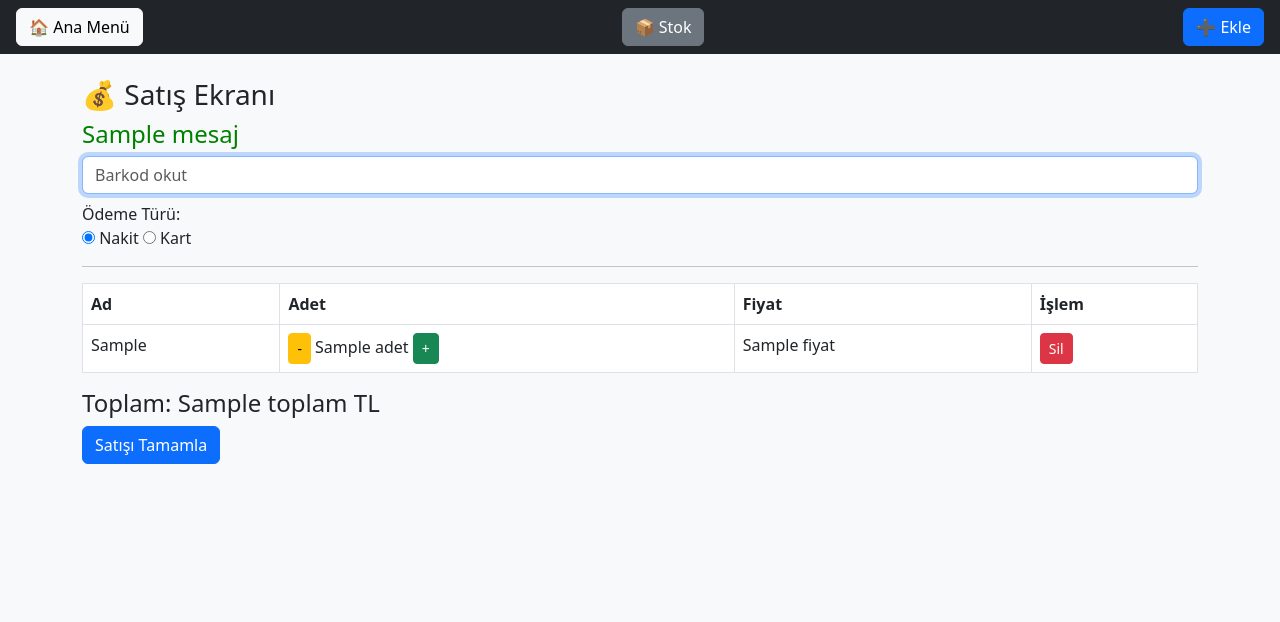
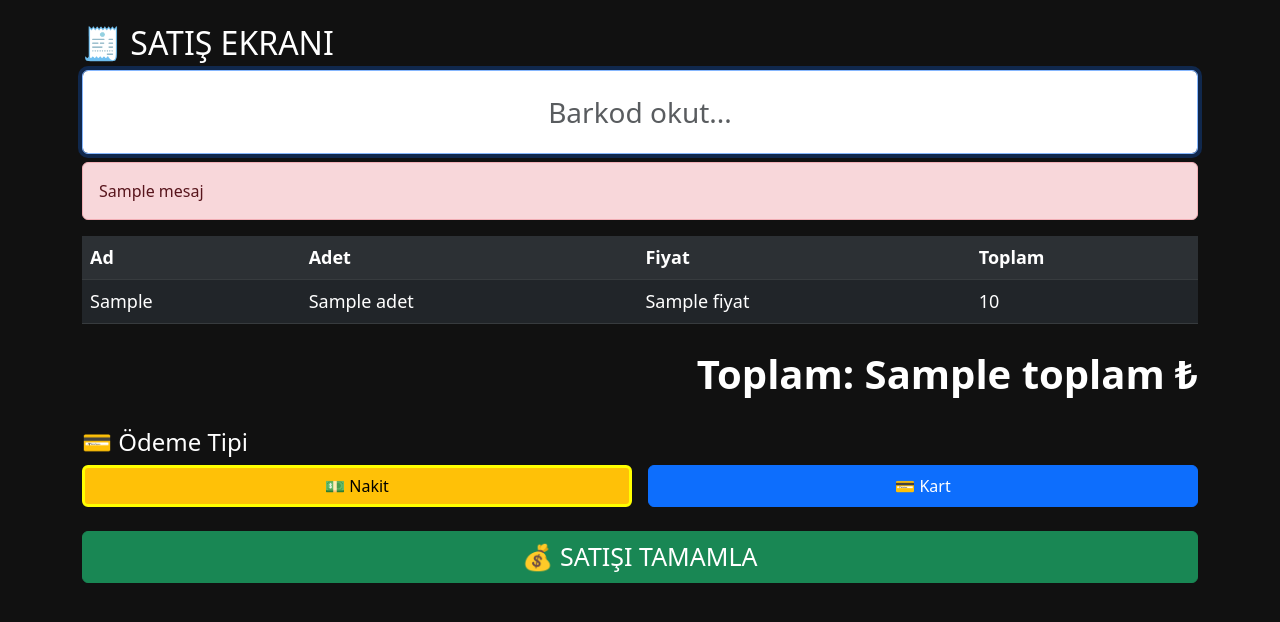
Before and after one commit to hasankucukali/kitap_sistem, a Flask app: template templates/satis.html in a window 1280 px wide. Shown: the top 622 px of the page. Run offline with Flask 3, Linux system fonts and the light colour scheme; the template is opened without the code that fills it: most values are stand-ins (such as "Sample title", 1, 10 or a date in 2020); some libraries are stand-ins or nearby versions.

Commit message:
satis.html

```diff
--- a/templates/satis.html
+++ b/templates/satis.html
@@ -1,82 +1,157 @@
 <!DOCTYPE html>
 <html lang="tr">
 <head>
-    <meta charset="UTF-8">
-    <title>Satış</title>
+<meta charset="UTF-8">
+<title>Satış</title>
+<link href="https://cdn.jsdelivr.net/npm/bootstrap@5.3.0/dist/css/bootstrap.min.css" rel="stylesheet">
 
-    <link href="https://cdn.jsdelivr.net/npm/bootstrap@5.3.0/dist/css/bootstrap.min.css" rel="stylesheet">
+<style>
+body {
+    background: #111;
+    color: white;
+}
+
+.input-pos {
+    font-size: 28px;
+    padding: 20px;
+    text-align: center;
+}
+
+.table td, .table th {
+    font-size: 18px;
+}
+
+.toplam-box {
+    font-size: 40px;
+    font-weight: bold;
+    text-align: right;
+    margin-top: 20px;
+}
+
+.flash {
+    animation: flash 0.3s;
+}
+
+@keyframes flash {
+    0% {background: #198754;}
+    100% {background: transparent;}
+}
+
+.secili {
+    border: 3px solid yellow !important;
+}
+</style>
 </head>
 
-<body class="bg-light">
-
-<!-- 🔝 MENÜ -->
-<nav class="navbar navbar-dark bg-dark px-3">
-    <a href="/" class="btn btn-light">🏠 Ana Menü</a>
-    <a href="/stok" class="btn btn-secondary">📦 Stok</a>
-    <a href="/ekle" class="btn btn-primary">➕ Ekle</a>
-</nav>
+<body>
 
 <div class="container mt-4">
 
-<h3>💰 Satış Ekranı</h3>
+<h2>🧾 SATIŞ EKRANI</h2>
 
-{% if mesaj %}
-<h4 style="color:green;">{{ mesaj }}</h4>
-{% endif %}
-
-<form method="post" onsubmit="setTimeout(()=>this.reset(),100)">
+<!-- 🔥 Barkod okuma -->
+<form method="post" id="form">
     <input name="barkod"
-           class="form-control"
-           placeholder="Barkod okut"
+           id="barkod"
+           class="form-control input-pos"
+           placeholder="Barkod okut..."
            autofocus>
 </form>
 
-    <div class="mt-2">
-        <label>Ödeme Türü:</label><br>
-        <input type="radio" name="odeme" value="nakit" checked> Nakit
-        <input type="radio" name="odeme" value="kart"> Kart
-    </div>
+{% if mesaj %}
+<div class="alert alert-danger mt-2">{{ mesaj }}</div>
+{% endif %}
 
-
-</form>
-
-
-
-<hr>
-
-<table class="table table-bordered">
+<!-- 📦 Sepet -->
+<table class="table table-dark table-striped mt-3">
 <tr>
 <th>Ad</th>
 <th>Adet</th>
 <th>Fiyat</th>
-<th>İşlem</th>
+<th>Toplam</th>
 </tr>
 
-{% for s in sepet %}
-<tr>
-<td>{{s.ad}}</td>
-
-<td>
-    <a href="/azalt/{{s.barkod}}" class="btn btn-warning btn-sm">-</a>
-    {{s.adet}}
-    <a href="/arttir/{{s.barkod}}" class="btn btn-success btn-sm">+</a>
-</td>
-
-<td>{{s.fiyat}}</td>
-
-<td>
-    <a href="/sil/{{s.barkod}}" class="btn btn-danger btn-sm">Sil</a>
-</td>
+{% for i in sepet %}
+<tr class="urun">
+<td>{{ i.ad }}</td>
+<td>{{ i.adet }}</td>
+<td>{{ i.fiyat }}</td>
+<td>{{ i.adet * i.fiyat }}</td>
 </tr>
 {% endfor %}
-
 </table>
 
-<h4>Toplam: {{toplam}} TL</h4>
+<!-- 💰 Toplam -->
+<div class="toplam-box">
+Toplam: {{ toplam }} ₺
+</div>
 
-<a href="/tamamla" class="btn btn-primary">Satışı Tamamla</a>
+<!-- 💳 Ödeme -->
+<div class="mt-4">
+    <h4>💳 Ödeme Tipi</h4>
+
+    <div class="d-flex gap-3">
+        <button type="button" id="nakitBtn" class="btn btn-warning w-50 secili" onclick="sec('nakit')">
+            💵 Nakit
+        </button>
+
+        <button type="button" id="kartBtn" class="btn btn-primary w-50" onclick="sec('kart')">
+            💳 Kart
+        </button>
+    </div>
+</div>
+
+<!-- ✅ Satış tamamla -->
+<form action="/tamamla" method="post">
+    <input type="hidden" name="odeme" id="odeme" value="nakit">
+
+    <button class="btn btn-success w-100 mt-4" style="font-size:25px;">
+        💰 SATIŞI TAMAMLA
+    </button>
+</form>
 
 </div>
 
+<!-- 🔊 Ses -->
+<audio id="beep" src="https://actions.google.com/sounds/v1/cartoon/wood_plank_flicks.ogg"></audio>
+
+<script>
+// 🔥 Barkod ENTER ile gönder
+document.getElementById("barkod").addEventListener("keypress", function(e){
+    if(e.key === "Enter"){
+        e.preventDefault();
+        document.getElementById("form").submit();
+    }
+});
+
+// 🔥 Input sürekli aktif
+setInterval(()=>{
+    document.getElementById("barkod").focus();
+},500);
+
+// 🔥 Son ürün flash + beep
+window.onload = () => {
+    let rows = document.querySelectorAll(".urun");
+    if(rows.length > 0){
+        rows[rows.length-1].classList.add("flash");
+        document.getElementById("beep").play();
+    }
+}
+
+// 💳 Ödeme seçimi
+function sec(tip){
+    document.getElementById("odeme").value = tip;
+
+    document.getElementById("nakitBtn").classList.remove("secili");
+    document.getElementById("kartBtn").classList.remove("secili");
+
+    if(tip === "nakit"){
+        document.getElementById("nakitBtn").classList.add("secili");
+    } else {
+        document.getElementById("kartBtn").classList.add("secili");
+    }
+}
+</script>
+
 </body>
 </html>
```
